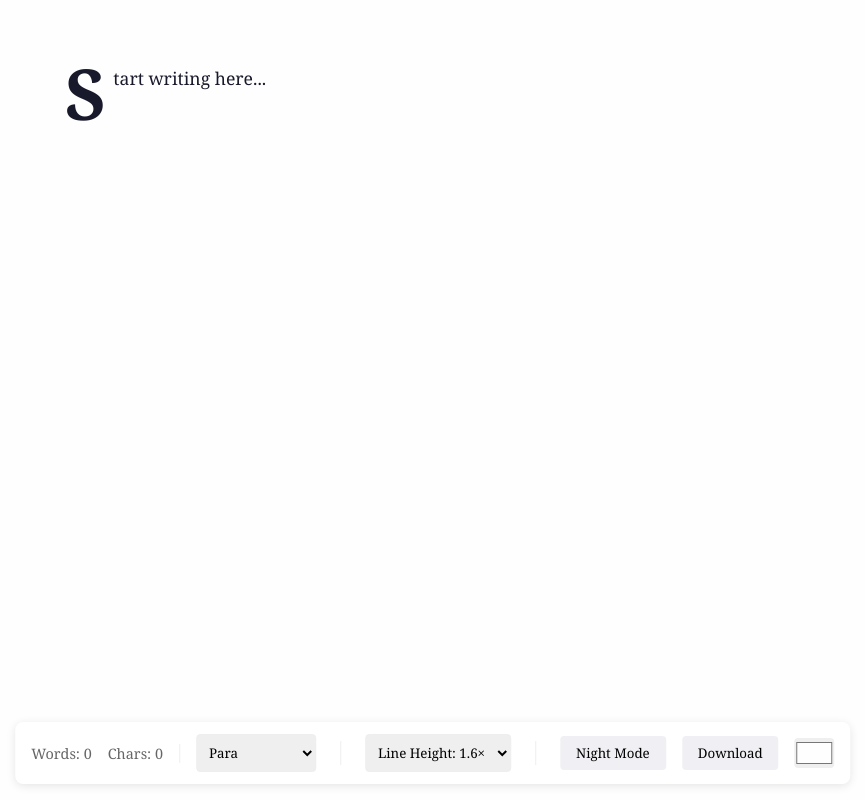
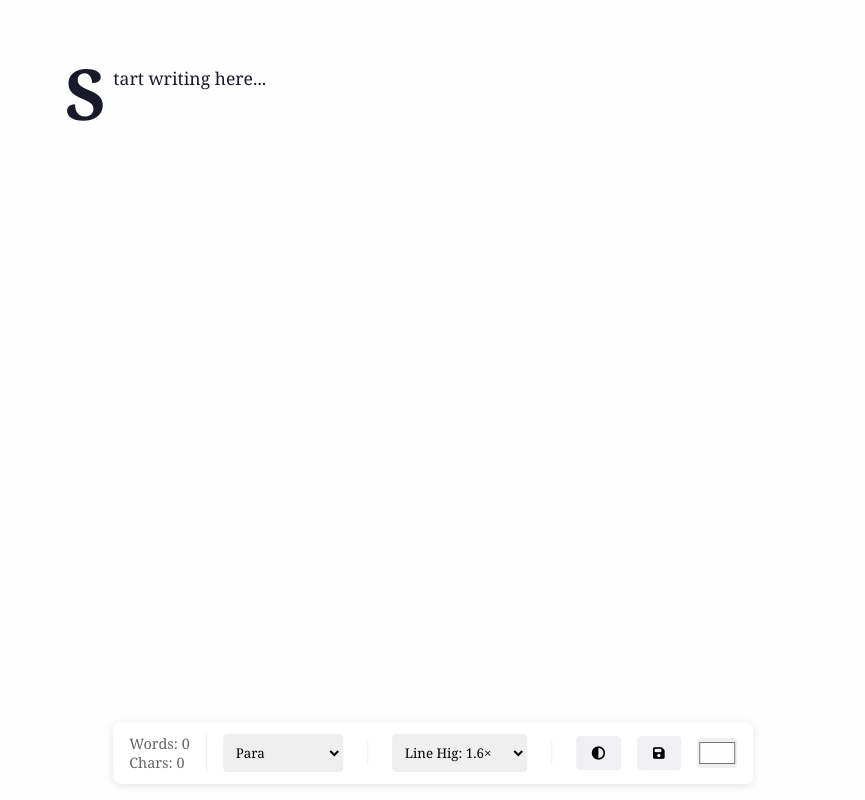
Before and after one commit to blankcoder3/write, a plain HTML site: page index.html in a window 1280 px wide. Shown: the whole page, without its empty margins (207-1072 px from the left). Drawn offline with Linux system fonts and the light colour scheme; a web font is replaced by a local one.

Commit message:
Update index.html
added font awesome icons

```diff
--- a/index.html
+++ b/index.html
@@ -4,6 +4,7 @@
     <meta charset="UTF-8">
     <meta name="viewport" content="width=device-width, initial-scale=1.0">
     <title>Simple Notepad</title>
+    <link rel="stylesheet" href="https://cdnjs.cloudflare.com/ajax/libs/font-awesome/6.7.2/css/all.min.css" />
     <link href="https://fonts.googleapis.com/css2?family=Source+Serif+Pro:wght@400;600&display=swap" rel="stylesheet">
     <style>
         /* Previous styles remain the same until toolbar */
@@ -21,6 +22,14 @@
             padding: 2rem;
             padding-bottom: 5rem; /* Add space for toolbar */
             transition: background-color 0.3s, color 0.3s;
+        }
+
+        .material-symbols-outlined {
+            font-variation-settings:
+            'FILL' 0,
+            'wght' 400,
+            'GRAD' 0,
+            'opsz' 24
         }
 
         body.night-mode {
@@ -107,13 +116,13 @@
         }
 
         .stats {
-            font-size: 0.9rem;
-            color: #666;
-            display: flex;
-            gap: 1rem;
-            align-items: center;
-            padding-right: 1rem;
-            border-right: 1px solid #eee;
+        font-size: 0.9rem;
+        color: #666;
+        display: flex;
+        flex-direction: column; /* Stack items vertically */
+        align-items: start;
+        padding-right: 1rem;
+        border-right: 1px solid #eee;
         }
 
         .night-mode .stats {
@@ -191,6 +200,8 @@
         .night-mode .toolbar::-webkit-scrollbar-thumb {
             background: #444;
         }
+
+
     </style>
 </head>
 <body>
@@ -215,7 +226,7 @@
 
         <select id="lineHeightDropdown" class="dropdown">
             <option value="1">Line Height: 1×</option>
-            <option value="1.6" selected>Line Height: 1.6×</option>
+            <option value="1.6" selected>Line Hig: 1.6×</option>
             <option value="2">Line Height: 2×</option>
             <option value="custom">Custom...</option>
         </select>
@@ -224,8 +235,8 @@
 
         <div class="divider"></div>
 
-        <button id="nightModeBtn">Night Mode</button>
-        <button id="downloadBtn">Download</button>
+        <button id="nightModeBtn"><i class="fa-solid fa-circle-half-stroke"></i></button>
+        <button id="downloadBtn"><i class="fa-solid fa-floppy-disk"></i></button>
         <input type="color" id="bgColor" class="color-picker" value="#fefeff" title="Change background color">
     </div>
 
```
